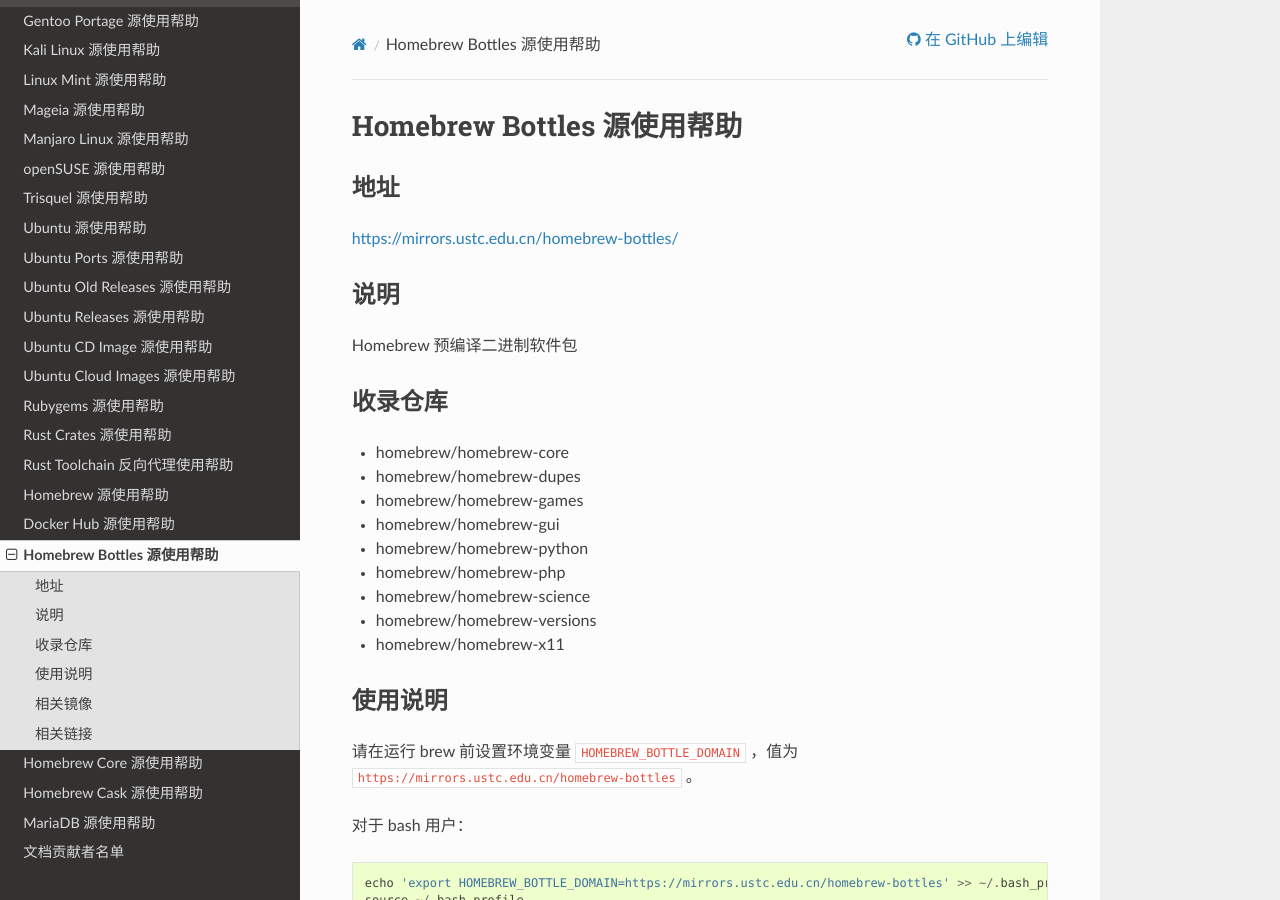
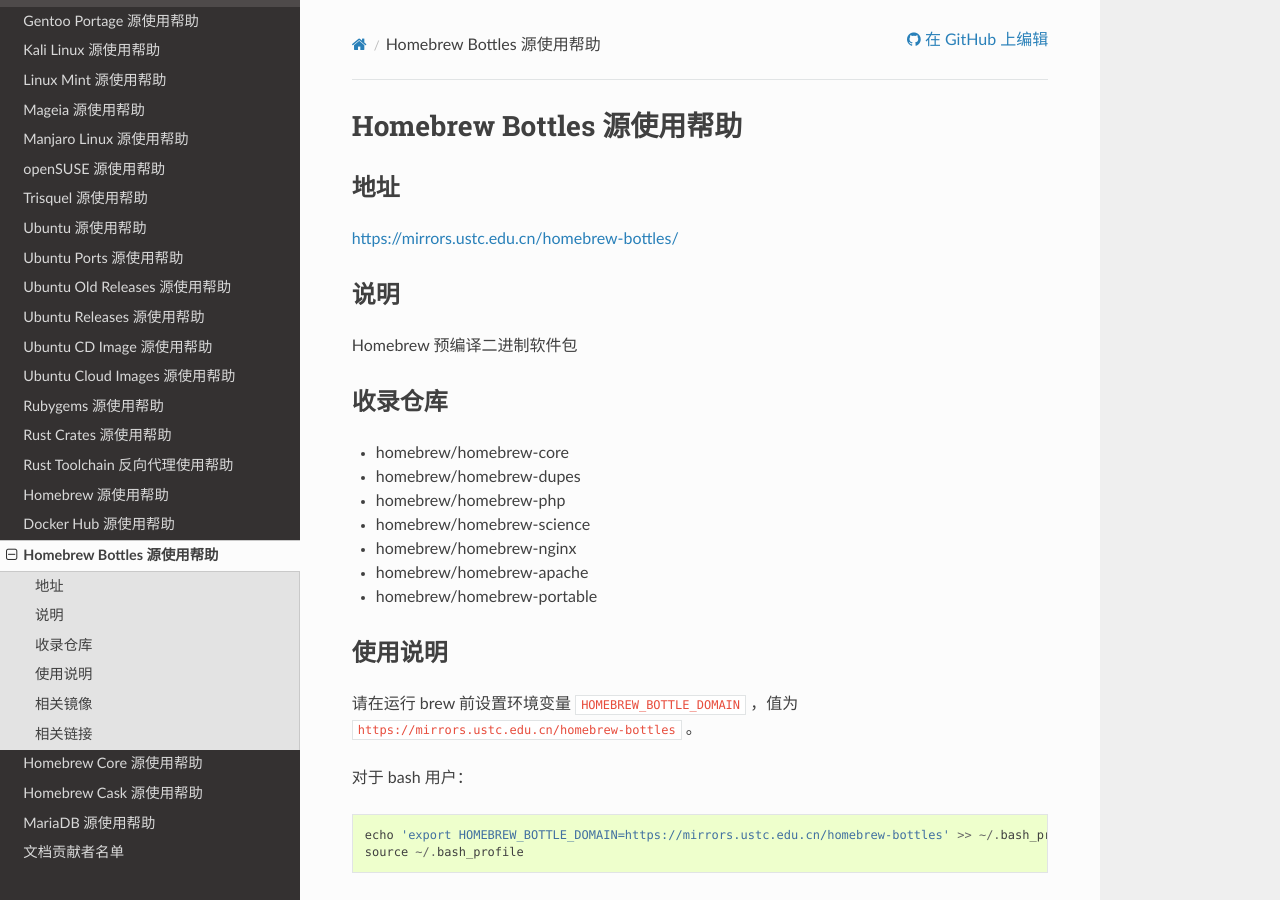
Before and after one commit to ustclug/mirrorhelp, a Sphinx documentation site: the page built from source/homebrew-bottles.rst, in a window 1280 px wide and 900 px high. Built offline with Sphinx 7.4.7 and the Read the Docs theme 2.0.0, drawn with Linux system fonts in a browser that asks for light colours; pages that are not in the unit, such as notebooks, are missing from menus.

Commit message:
Update homebrew-bottles.rst

```diff
--- a/source/homebrew-bottles.rst
+++ b/source/homebrew-bottles.rst
@@ -17,13 +17,11 @@
 
 * homebrew/homebrew-core
 * homebrew/homebrew-dupes
-* homebrew/homebrew-games
-* homebrew/homebrew-gui
-* homebrew/homebrew-python
 * homebrew/homebrew-php
 * homebrew/homebrew-science
-* homebrew/homebrew-versions
-* homebrew/homebrew-x11
+* homebrew/homebrew-nginx
+* homebrew/homebrew-apache
+* homebrew/homebrew-portable
 
 使用说明
 ========
```
